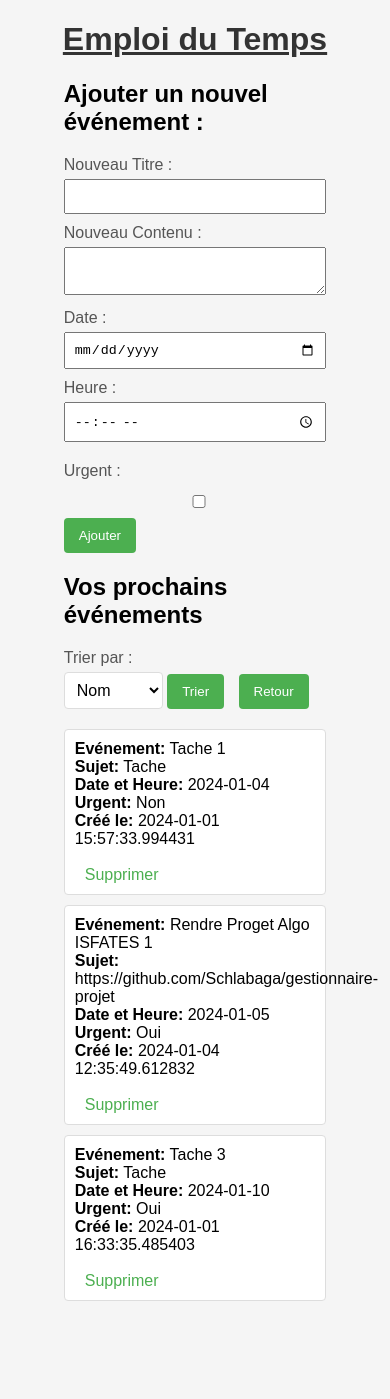
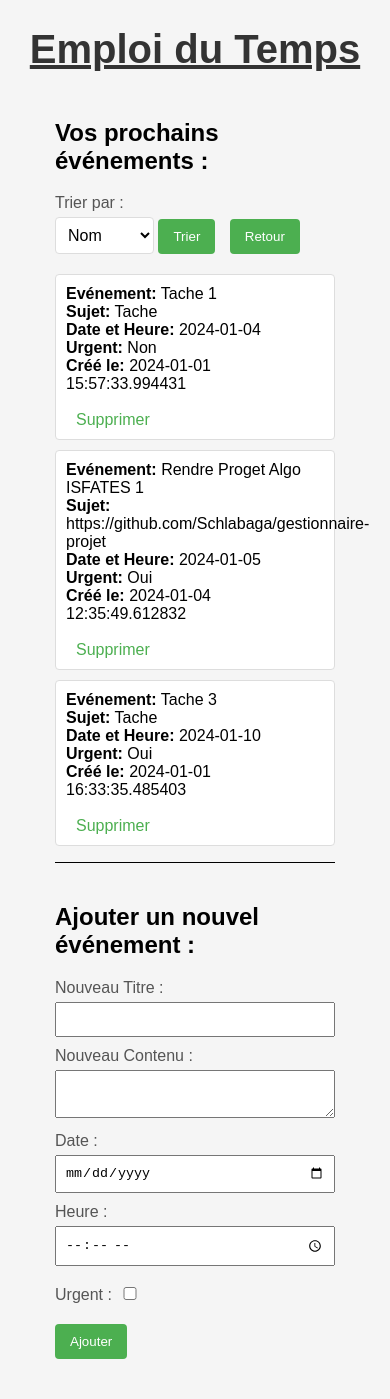
Before and after one commit to Schlabaga/gestionnaire-projet, a Flask app: page / in a window 390 px wide. Before the commit the page ends 1321 px from the top, so only its background shows below. Run offline with Flask 3, Linux system fonts and the light colour scheme.

Commit message:
placement des containers l'un a côté de l'autre + correctif de bugs dans le style + adaptation au format smartphone

```diff
--- a/templates/accueil.html
+++ b/templates/accueil.html
@@ -14,7 +14,7 @@
 
         h1 { /* Style du titre principal */
                 color: #333;
-                font-size: 2em;
+                font-size: 2.5em;
                 text-decoration: underline;
                 text-align: center;
         }
@@ -29,11 +29,30 @@
             color: #555;
         }
 
-        input, textarea { /* Style des champs de formulaire */
+        input, textarea { /* Style des champs de texte */
             width: 100%;
             padding: 8px;
             margin-bottom: 10px;
             box-sizing: border-box;
+        }
+
+        textarea { /* Style de la zone de texte pour le contenu de l'évènement */
+            resize: vertical;
+        }
+
+        .urgent-checkbox { /* Style de la checkbox pour l'urgence de l'évènement */
+            width: 20px;
+            margin-bottom: 20px;
+        }
+
+        .urgent-label, .urgent-checkbox { /* Style du label et de la checkbox pour l'urgence de l'évènement */
+            display: inline-block;
+            margin-top: 10px;
+            margin-bottom: 20px;
+        }
+
+        .urgent-label { /* Style du label pour l'urgence de l'évènement */
+            text-align: left;
         }
 
         button { /* Style des boutons */
@@ -78,66 +101,56 @@
             cursor: pointer;
         }
 
-        .form-container { /* Style du conteneur du formulaire */
-            width: 75%;
-            margin: 0 auto;
+        .container { /* Conteneur principal */
+            display: flex;
+            width: 80%;
+            margin : auto;
         }
 
-        .urgent-label, .urgent-checkbox { /* Style du label et de la checkbox pour l'urgence de l'évènement */
-            display: inline-block;
-            margin-top: 10px;
+        .event-container { /* Conteneur pour les événements */
+            flex: 1;
+            border-right: 1px solid black; /* Ligne noire à droite */
+            padding-right: 20px;
         }
 
-        .urgent-label {
-            text-align: left;
+        .form-container { /* Conteneur pour le formulaire */
+            flex: 1;
+            padding-left: 20px;
+        }
+
+        .form-container button { /* Style des boutons dans le formulaire */
+            display: block;
+        }
+
+
+        @media (max-width: 800px) { /* Style pour les petits navigateurs */
+
+            .container { /* Conteneur principal */
+                flex-direction: column;
+            }
+
+            .event-container { /* Conteneur pour les événements */
+                border-right: none;
+                border-bottom: 1px solid black; /* Ajouter une ligne noire en bas */
+                padding-right: 0;
+            }
+
+            .form-container { /* Conteneur pour le formulaire */
+                padding-left: 0;
+                padding-top: 20px;
+            }
         }
     </style>
 </head>
 <body>
     <!-- Conteneur principal avec le formulaire et la liste d'événements -->
     <h1>Emploi du Temps</h1>
-
-    <div class="form-container">
-        <h2>Ajouter un nouvel événement&nbsp;:</h2>
-
-        <!-- Affichage des messages flash (erreurs ou succès) -->
-        {% with messages = get_flashed_messages() %}
-            {% if messages %}
-                <ul class="flashes">
-                    {% for message in messages %}
-                        <li>{{ message }}</li>
-                    {% endfor %}
-                </ul>
-            {% endif %}
-        {% endwith %}
-
-        <!-- Formulaire pour ajouter une nouvelle tâche -->
-        <form action="/ajouter_tache" method="post">
-
-            <label for="titre">Nouveau Titre&nbsp;:</label>
-            <input type="text" name="titre" required>
-
-            <label for="contenu">Nouveau Contenu&nbsp;:</label>
-            <textarea name="contenu" required></textarea>
-
-            <label for="date">Date&nbsp;:</label>
-            <input type="date" name="date" min="{{ date_actuelle }}" required>
-
-            <label for="heure">Heure&nbsp;:</label>
-            <input type="time" name="heure" required>
-
-            <!-- Champ pour indiquer l'urgence de la tâche -->
-            <label class="urgent-label" for="urgent">Urgent&nbsp;:</label>
-            <input type="checkbox" name="urgent" id="urgent" class="urgent-checkbox">
-
-            <!-- Bouton pour soumettre le formulaire -->
-            <button type="submit">Ajouter</button>
-        </form>
-
+    <div class="container">
+        <div class="event-container">
             <!-- Affichage de la liste des tâches -->
             {% if taches %}
                 <ul>
-                <h2>Vos prochains événements</h2>
+                    <h2>Vos prochains événements&nbsp;:</h2>
 
                     <!-- Formulaire pour trier les événements -->
                     <form action="/trier_evenements" method="post">
```
Also changed, not shown: other parts of templates/accueil.html (+43 -0 lines). Lines whose indentation alone changed are shown as unchanged.
